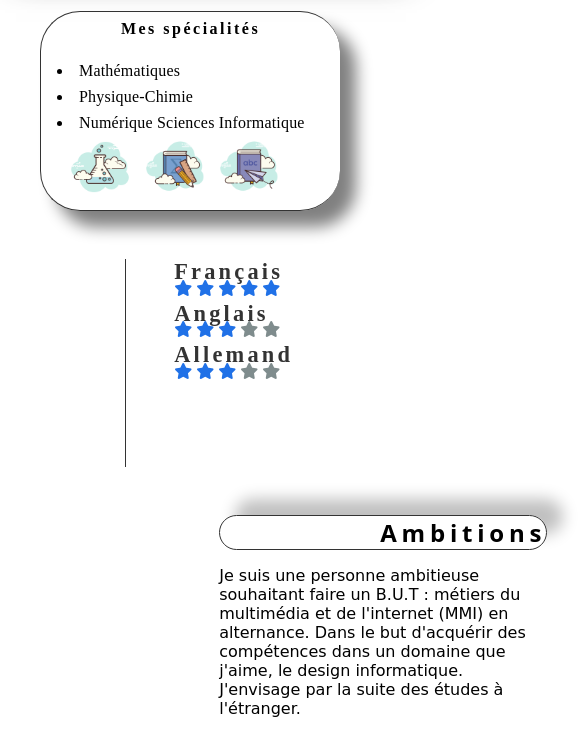
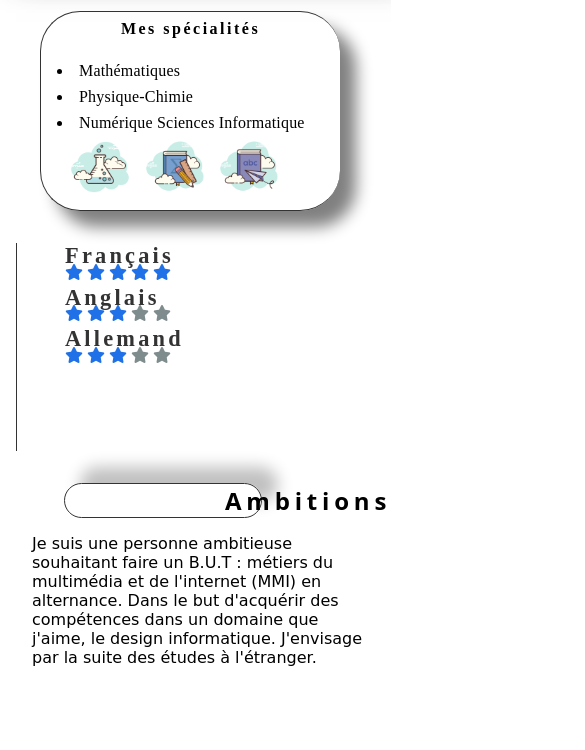
Before and after one commit to melountte/Projet-NSI, a website: page index.html in a window 390 px wide. Shown: the part 257-1007 px from the top of the page, 585 px wide, since content can reach past the window. After the commit the page ends 956 px from the top, so only its background shows below. Drawn offline with Linux system fonts and the light colour scheme.

Commit message:
chngement

```diff
--- a/scss/mobile.scss
+++ b/scss/mobile.scss
@@ -75,6 +75,7 @@ header {
   }
 }
 .bas {
+  display: inline;
   .spe {
     margin-top: 2.5rem;
     margin-left: 2.5rem;
@@ -90,8 +91,6 @@ header {
     margin-bottom: 1.5rem;
     margin-top: 0.5rem;
     letter-spacing: 2.5px;
-    display: flex;
-    justify-content: center;
   }
   .li {
     margin-left: 1rem;
@@ -113,7 +112,7 @@ header {
   display: grid;
   grid-template-rows: 10% 10% 10% 10% 10% 10%;
   margin-left: 1rem;
-  margin-top: 18rem;
+  margin-top: 2rem;
   color: #2071e7;
   border-left: 1px #333 solid;
   padding-left: 3rem;
@@ -128,16 +127,18 @@ header {
     color: #7f8c8d;
   }
 }
+
 .futur {
-  margin-top: 34rem;
-  padding-right: 50rem;
+  margin-top: 2rem;
+  margin-left: 0;
+
   h4 {
     font-size: 1.5rem;
-    border: solid #333 1px;
-    margin: auto;
     margin-bottom: 1rem;
+    margin-right: 8rem;
   }
   .personne {
+    margin-left: 2rem;
     font-size: 1rem;
     font-family: cursive;
     margin-bottom: 2rem;
```
Also changed, not shown: index.html (+2 -1 lines), css/mobile.css, 1 other file.
